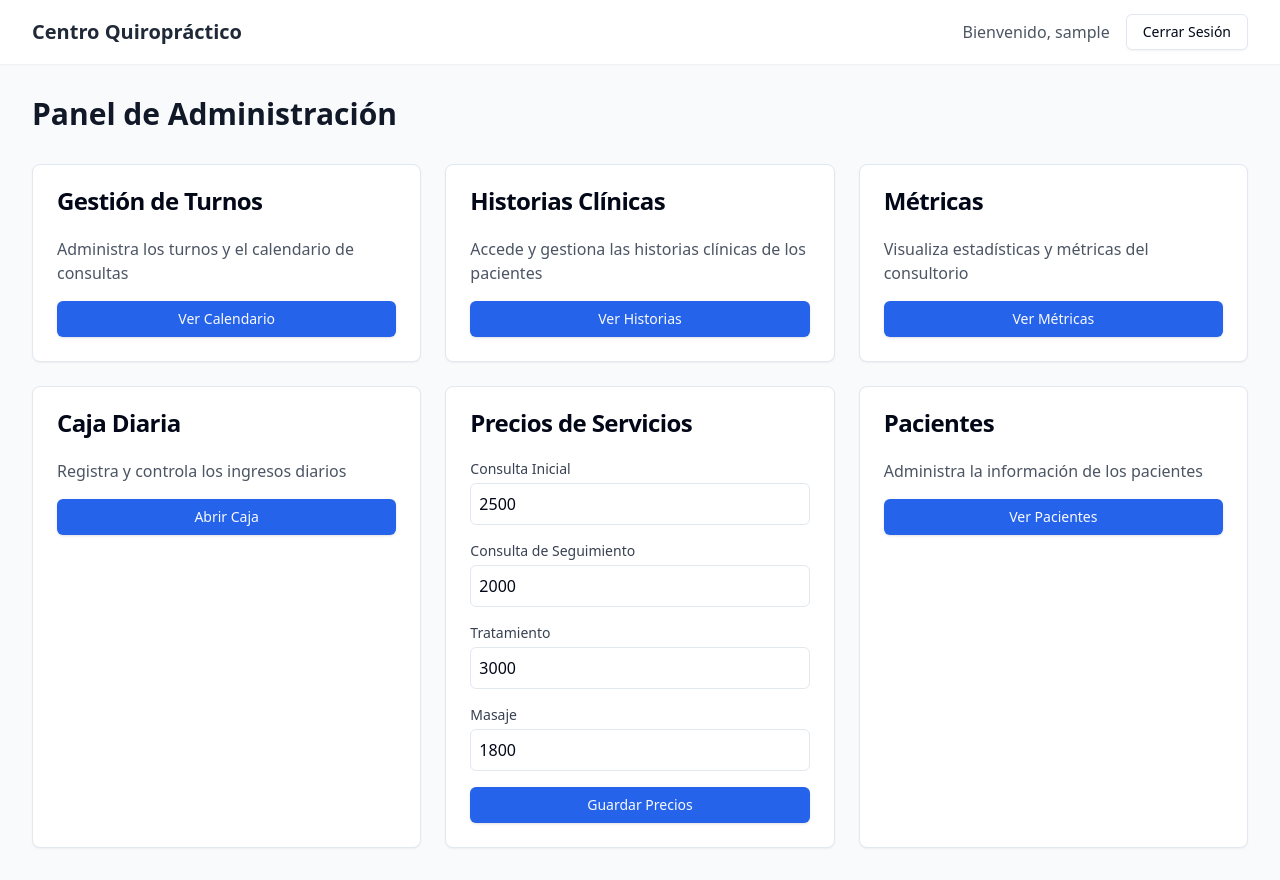
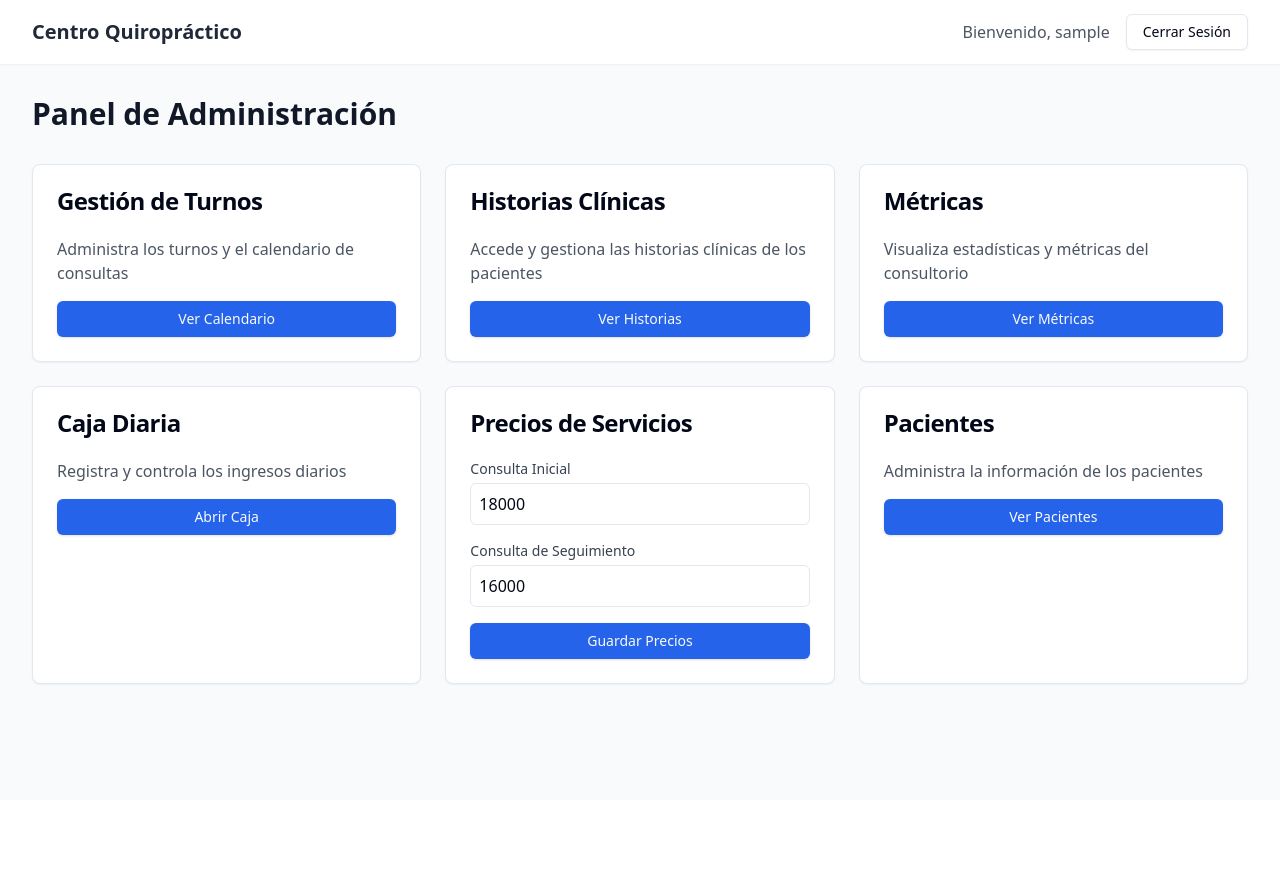
Before and after one commit to RafaNico2025/centro-quiropractico-v1, a React (Vite) app in the folder frontend/: page /dashboard in a window 1280 px wide. After the commit the page ends 800 px from the top, so only its background shows below. Built offline with nearby package versions, Linux system fonts and the light colour scheme; sample sign-in values are in the browser's storage.

Commit message:
Added functionality to save and load service prices from localStorage in the Dashboard

```diff
--- a/frontend/src/pages/Dashboard.jsx
+++ b/frontend/src/pages/Dashboard.jsx
@@ -1,4 +1,4 @@
-import React, { useState } from 'react'
+import React, { useState, useEffect } from 'react'
 import { Card, CardContent, CardHeader, CardTitle } from '../components/ui/card'
 import { Button } from '../components/ui/button'
 import { useNavigate } from 'react-router-dom'
@@ -7,17 +7,32 @@ import { useAuth } from '../context/AuthContext'
 const Dashboard = () => {
   const navigate = useNavigate()
   const { user, logout } = useAuth()
-  const [prices, setPrices] = useState({
-    consultaInicial: 2500,
-    consultaSeguimiento: 2000,
-    tratamiento: 3000,
-    masaje: 1800
-  })
+
+  // Leer precios del localStorage o usar valores por defecto
+  const getInitialPrices = () => {
+    const saved = localStorage.getItem('servicePrices')
+    if (saved) {
+      try {
+        return JSON.parse(saved)
+      } catch {
+        return { consultaInicial: 18000, consultaSeguimiento: 16000 }
+      }
+    }
+    return { consultaInicial: 18000, consultaSeguimiento: 16000 }
+  }
+
+  const [prices, setPrices] = useState(getInitialPrices)
+
+  // Guardar precios en localStorage
+  const handleSavePrices = () => {
+    localStorage.setItem('servicePrices', JSON.stringify(prices))
+    alert('Precios guardados correctamente')
+  }
 
   const handlePriceChange = (service, value) => {
     setPrices(prev => ({
       ...prev,
-      [service]: value
+      [service]: Number(value)
     }))
   }
 
@@ -127,25 +142,8 @@ const Dashboard = () => {
                     className="w-full p-2 border rounded-md focus:ring-2 focus:ring-blue-500 focus:border-blue-500"
                   />
                 </div>
-                <div>
-                  <label className="block text-sm font-medium text-gray-700 mb-1">Tratamiento</label>
-                  <input
-                    type="number"
-                    value={prices.tratamiento}
-                    onChange={(e) => handlePriceChange('tratamiento', e.target.value)}
-                    className="w-full p-2 border rounded-md focus:ring-2 focus:ring-blue-500 focus:border-blue-500"
-                  />
-                </div>
-                <div>
-                  <label className="block text-sm font-medium text-gray-700 mb-1">Masaje</label>
-                  <input
-                    type="number"
-                    value={prices.masaje}
-                    onChange={(e) => handlePriceChange('masaje', e.target.value)}
-                    className="w-full p-2 border rounded-md focus:ring-2 focus:ring-blue-500 focus:border-blue-500"
-                  />
-                </div>
-                <Button className="w-full mt-2">Guardar Precios</Button>
+
+                <Button className="w-full mt-2" onClick={handleSavePrices}>Guardar Precios</Button>
               </div>
             </CardContent>
           </Card>
```
